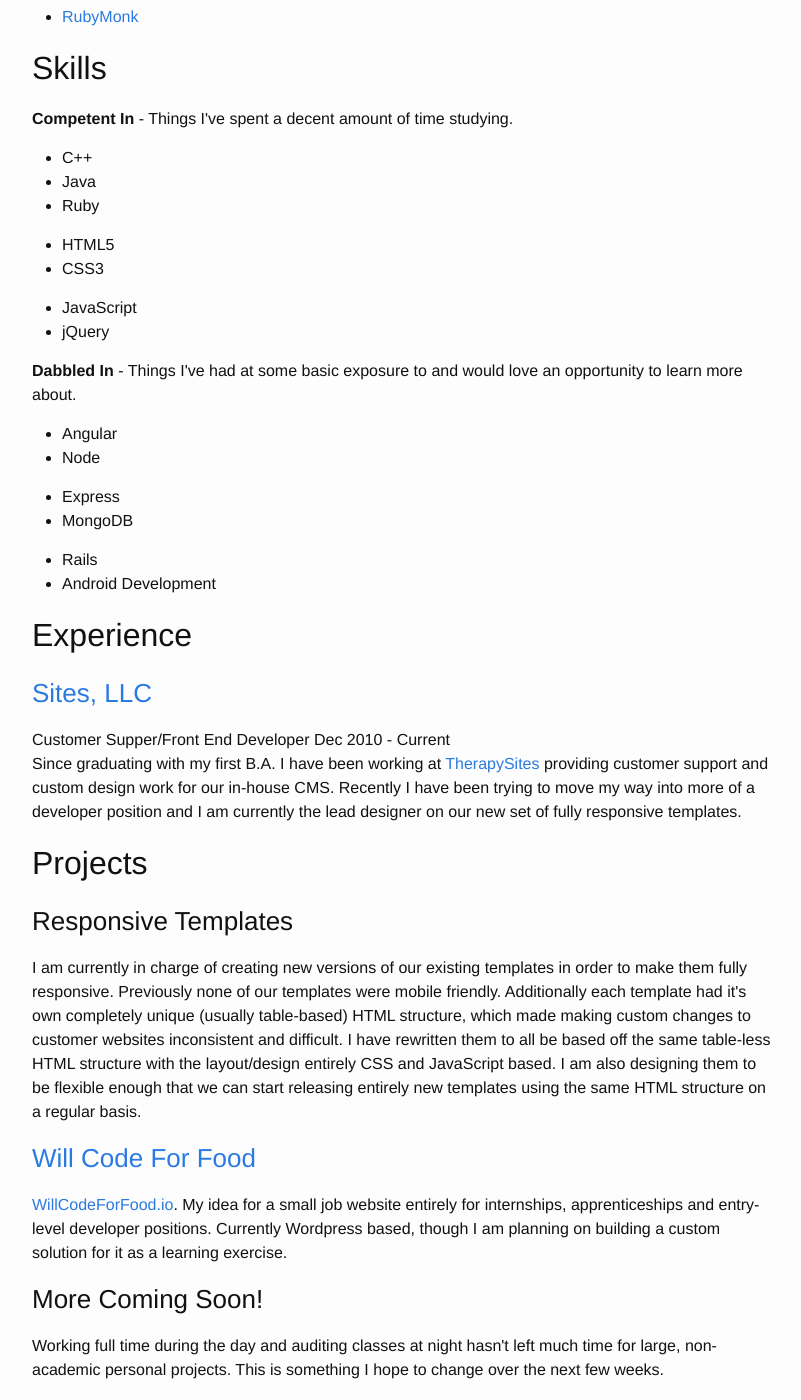
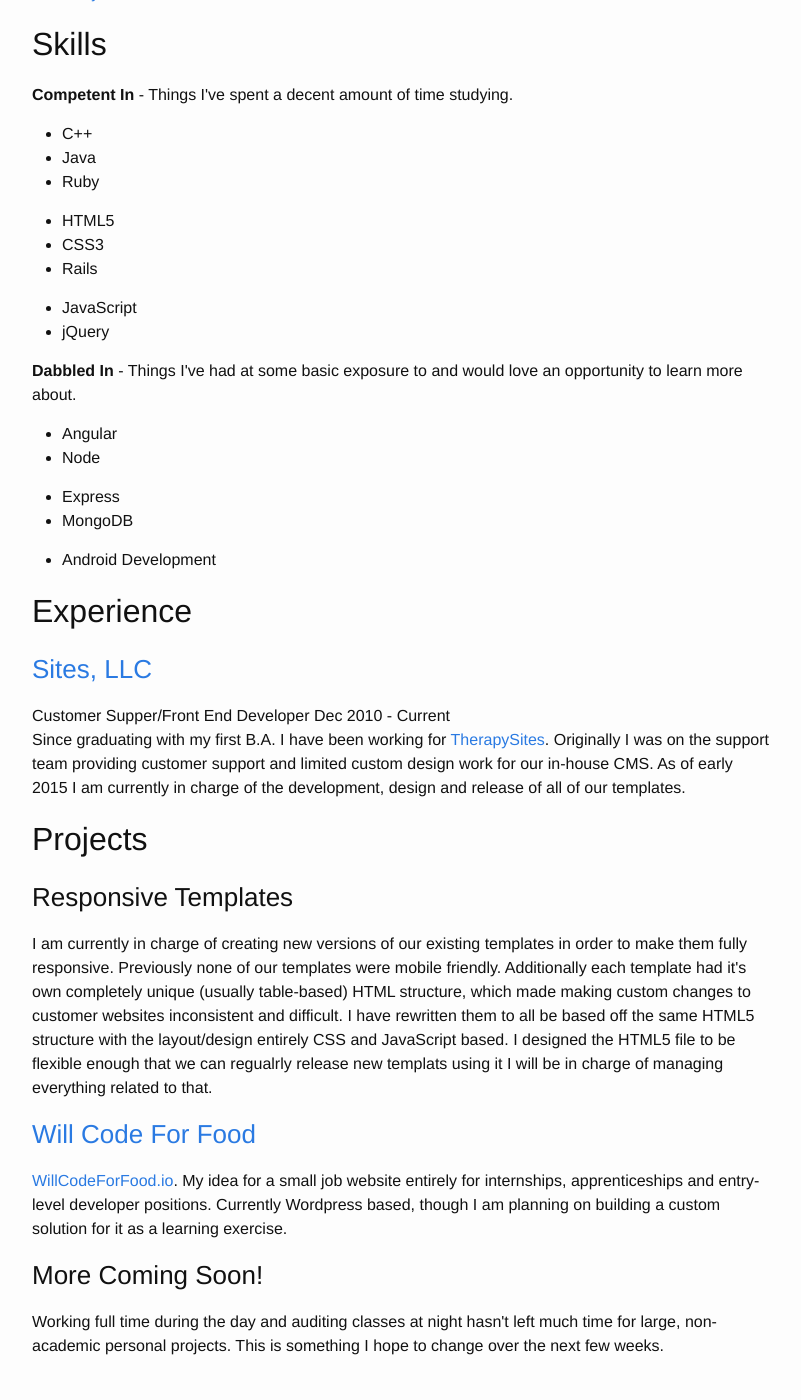
Before and after one commit to TaylorHuston/taylorhuston.github.io, a Jekyll site: the page built from resume.html, in a window 1280 px wide and 1400 px high, scrolled down 1164 px. Shown: the whole window, without its empty margins (238-1039 px from the left). Built offline with Jekyll 4.4.1, drawn with Linux system fonts in a browser that asks for light colours; some of the changed text lies outside the part shown.

Commit message:
Cleanup Resume

```diff
--- a/resume.html
+++ b/resume.html
@@ -92,12 +92,12 @@
 <h2>Experience</h2>
 <h3><a href="http://www.therapysites.com/" target="_blank">Sites, LLC</a></h3>
 <p>Customer Supper/Front End Developer <span class="date">Dec 2010 - Current</span><br />
-Since graduating with my first B.A. I have been working at <a href="http://www.therapysites.com/" target="_blank">TherapySites</a> providing customer support and custom design work for our in-house CMS. Recently I have been trying to move my way into more of a developer position and I am currently the lead designer on our new set of fully responsive templates.</p>
+Since graduating with my first B.A. I have been working for <a href="http://www.therapysites.com/" target="_blank">TherapySites</a>. Originally I was on the support team providing customer support and limited custom design work for our in-house CMS. As of early 2015 I am currently in charge of the development, design and release of all of our templates.</p>
 </div>
 <div class="projects">
 <h2>Projects</h2>
 <h3>Responsive Templates</h3>
-<p>I am currently in charge of creating new versions of our existing templates in order to make them fully responsive. Previously none of our templates were mobile friendly. Additionally each template had it's own completely unique (usually table-based) HTML structure, which made making custom changes to customer websites inconsistent and difficult. I have rewritten them to all be based off the same table-less HTML structure with the layout/design entirely CSS and JavaScript based. I am also designing them to be flexible enough that we can start releasing entirely new templates using the same HTML structure on a regular basis.</p>
+<p>I am currently in charge of creating new versions of our existing templates in order to make them fully responsive. Previously none of our templates were mobile friendly. Additionally each template had it's own completely unique (usually table-based) HTML structure, which made making custom changes to customer websites inconsistent and difficult. I have rewritten them to all be based off the same HTML5 structure with the layout/design entirely CSS and JavaScript based. I designed the HTML5 file to be flexible enough that we can regualrly release new templats using it I will be in charge of managing everything related to that.</p>
 <h3><a href="http://willcodeforfood.io/" target="_blank">Will Code For Food</a></h3>
 <p><a href="http://willcodeforfood.io/" target="_blank">WillCodeForFood.io</a>. My idea for a small job website entirely for internships, apprenticeships and entry-level developer positions. Currently Wordpress based, though I am planning on building a custom solution for it as a learning exercise.</p>
 <h3>More Coming Soon!</h3>
```
Also changed, not shown: other parts of resume.html (+7 -7 lines).
